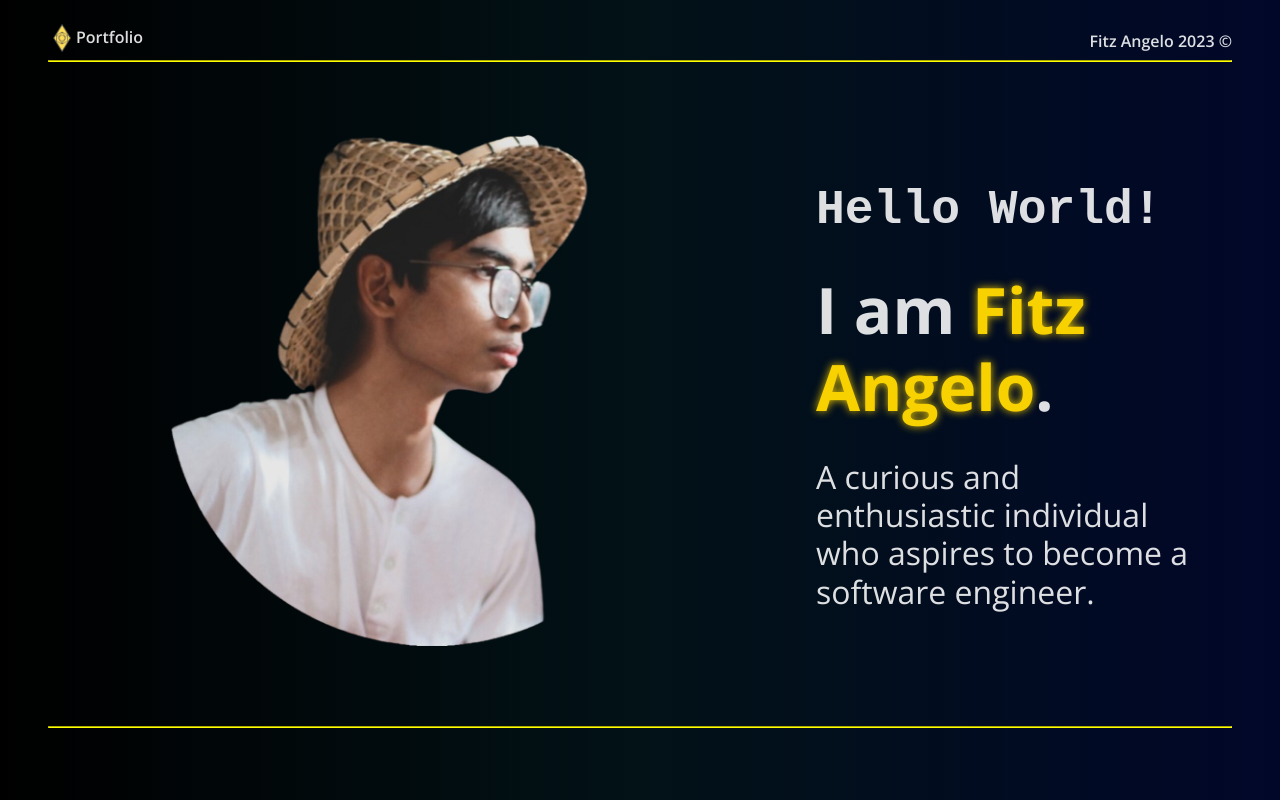
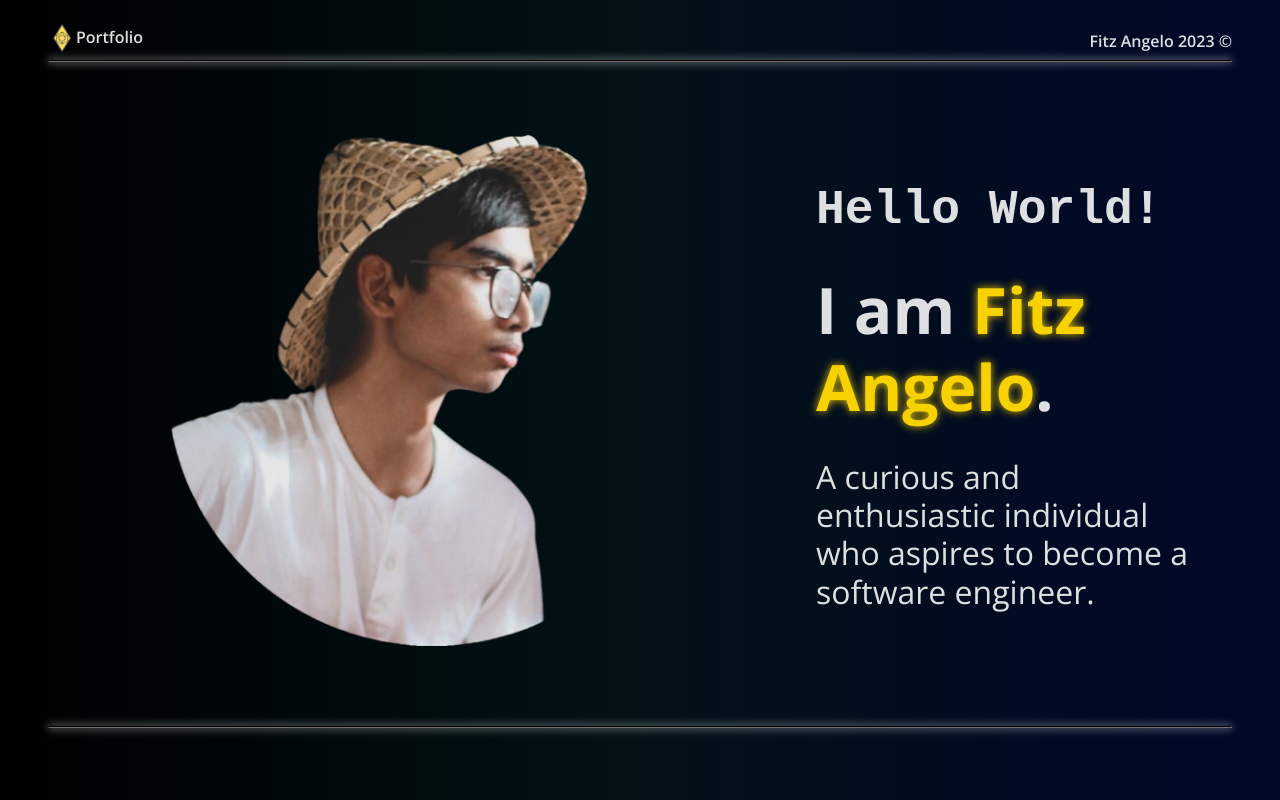
Before and after one commit to kulaizki/Portfolio, a React (Vite) app: page / in a window 1280 px wide. Built offline with nearby package versions, Linux system fonts and the light colour scheme.

Commit message:
style: added box shadow to hr

```diff
--- a/src/App.css
+++ b/src/App.css
@@ -4,16 +4,7 @@
   overflow-x: hidden;
 }
 
-
-/* .logo {
-  height: 6em;
-  padding: 1.5em;
-  will-change: filter;
-  transition: filter 300ms;
+hr {
+  border-color: rgb(31, 30, 30);
+  box-shadow: 0 0 8px rgb(255, 255, 255);
 }
-.logo:hover {
-  filter: drop-shadow(0 0 2em #646cffaa);
-}
-.logo.react:hover {
-  filter: drop-shadow(0 0 2em #61dafbaa);
-} */
--- a/src/App.jsx
+++ b/src/App.jsx
@@ -1,15 +1,17 @@
 import './App.css';
 import Header from './components/layout/Header';
 import Intro from './components/intro/Intro';
+import Skills from './components/skills/Skills';
 
 function App() {
   return (
     <div className="App">
       <Header />
-      <hr style={{ borderColor: 'yellow' }}/>
+      <hr />
       <main className="Main">
         <Intro />
-        <hr style={{ borderColor: 'yellow' }}/>
+        <hr />
+        <Skills />
       </main>
     </div>
   )
--- a/src/components/intro/Intro.css
+++ b/src/components/intro/Intro.css
@@ -27,6 +27,7 @@
 
 .Intro__underline__animation__1:hover {
     text-shadow: 0 0 8px var(--tertiary);
+    cursor: pointer;
 }
 
 .Intro__underline__animation__1::after {
@@ -37,6 +38,7 @@
     position: relative;
     color: rgb(247, 210, 0);
     text-shadow: 0 0 8px var(--primary-alt);
+    cursor: pointer;
 }
 
 .Intro__underline__animation__2::after {
@@ -49,6 +51,7 @@
 
 .Intro__underline__animation__3:hover {
     text-shadow: 0 0 8px var(--secondary);
+    cursor: pointer;
 }
 
 .Intro__underline__animation__3::after {
--- a/src/components/layout/Header.jsx
+++ b/src/components/layout/Header.jsx
@@ -1,4 +1,4 @@
-import "./Header.css";
+import './Header.css';
 
 function Header() {
   return (
--- a/src/components/skills/Skills.jsx
+++ b/src/components/skills/Skills.jsx
@@ -0,0 +1,11 @@
+import './Skills.css';
+
+function Skills() {
+    return (
+      <div className="Skills">
+
+      </div>
+    )
+  }
+
+  export default Skills
```
